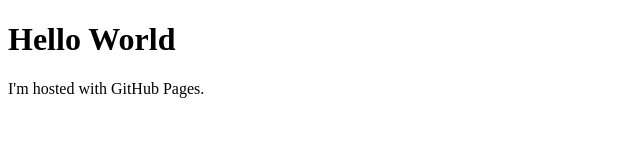
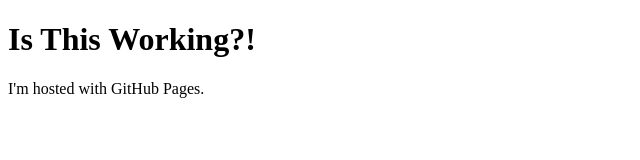
Before and after one commit to PrineethR/prineeth.github.io, a plain HTML site: page index.html in a window 1280 px wide. Shown: the whole page, without its empty margins (0-640 px from the left). Drawn offline with Linux system fonts and the light colour scheme.

Commit message:
Initial Commit

```diff
--- a/index.html
+++ b/index.html
@@ -1,7 +1,7 @@
 <!DOCTYPE html>
 <html>
 <body>
-<h1>Hello World</h1>
+<h1>Is This Working?!</h1>
 <p>I'm hosted with GitHub Pages.</p>
 </body>
 </html>
```
